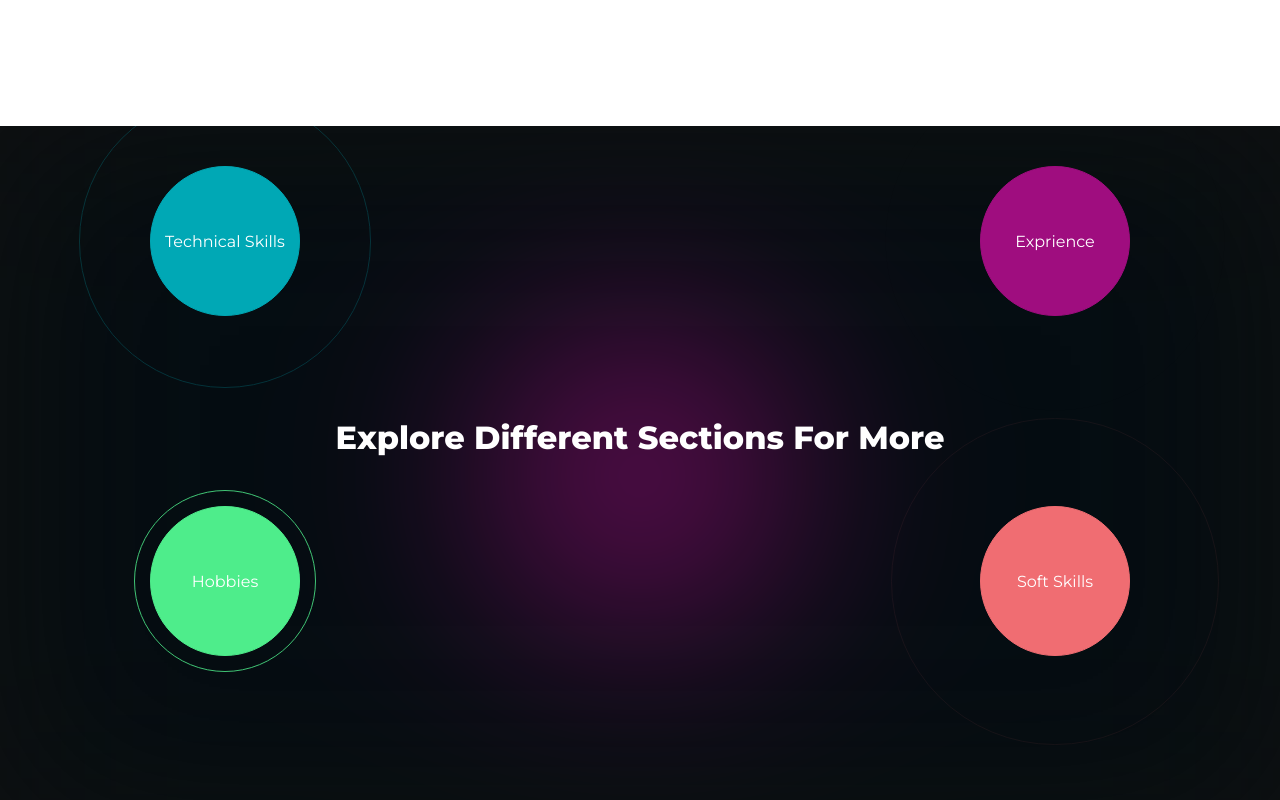
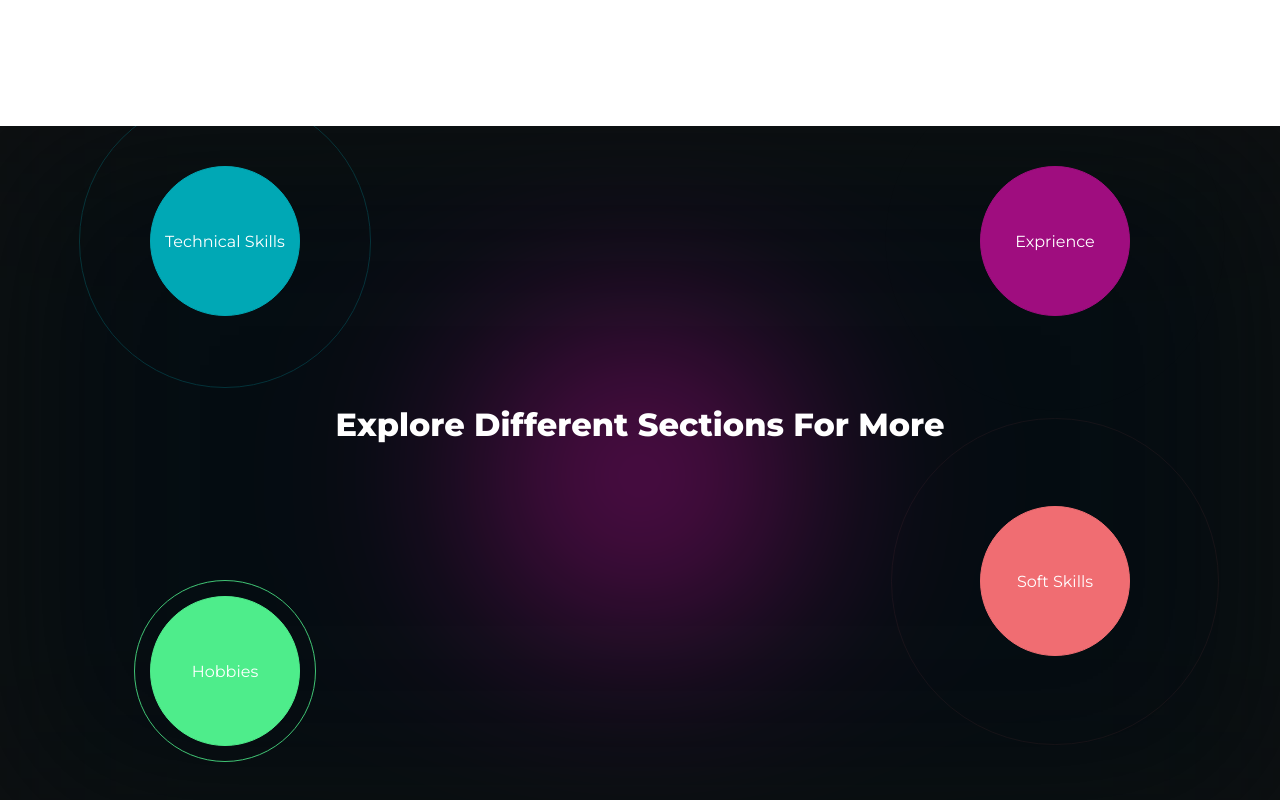
Before and after one commit to alivarastepour/Who_Am_I, a Next.js app: page / in a window 1280 px wide. Shown: the part 1495-2295 px from the top of the page. Built offline with nearby package versions, Linux system fonts and the light colour scheme.

Commit message:
more styles are added

```diff
--- a/components/AllInOne/AllInOne.tsx
+++ b/components/AllInOne/AllInOne.tsx
@@ -6,6 +6,7 @@ const inter = Inter({
   subsets: ["latin"],
   weight: ["100", "400", "500", "800"],
 });
+
 const AllInOne = () => {
   const AllInOneWrapperID = "all-in-one-wrapper";
   useIntersection({
@@ -48,7 +49,10 @@ const AllInOne = () => {
           id={"all-in-one-background-wrapper"}
           className={styles["all-in-one-background-wrapper"]}
         ></div>
-        <div id={"all-in-one-title"} className={styles["all-in-one-title"]}>
+        <div
+          id={"all-in-one-title"}
+          className={`${styles["all-in-one-title"]} ${inter.className}`}
+        >
           explore different sections for more
         </div>
         <div
--- a/styles/allInOne.module.scss
+++ b/styles/allInOne.module.scss
@@ -17,7 +17,7 @@
     opacity: 0;
     left: 50%;
     bottom: 50%;
-    transform: translate(-50%, -50%);
+    transform: translateX(-50%);
     font-size: 2rem;
     text-align: center;
     font-weight: 800;
@@ -72,7 +72,8 @@
   }
 
   .feature-container-1 {
-    right: -150px;
+    top: -150px;
+    right: 150px;
     transition-delay: 0ms;
     background-color: #9f0d7f;
     border-color: #9f0d7f;
@@ -87,7 +88,7 @@
     background-color: #f06d72;
     border-color: #f06d72;
     right: -150px;
-    top: 300px;
+    top: 380px;
     transition-delay: 100ms;
 
     .feature-container-border-container-2 {
@@ -100,6 +101,7 @@
     background-color: #00a8b5;
     border-color: #00a8b5;
     left: -150px;
+    top: 40px;
     transition-delay: 200ms;
 
     .feature-container-border-container-3 {
@@ -111,8 +113,9 @@
   .feature-container-4 {
     background-color: #4eed8b;
     border-color: #4eed8b;
-    left: -150px;
-    top: 300px;
+
+    bottom: -200px;
+    left: 150px;
 
     transition-delay: 160ms;
 
--- a/styles/globals.scss
+++ b/styles/globals.scss
@@ -45,9 +45,9 @@ body {
 }
 
 .all-in-one-sliding-feature-1 {
-  transform: translate(-300px, 40px);
+  transform: translate(0, 190px);
   &:hover {
-    transform: translate(-300px, 40px) scale(4);
+    transform: translate(0, 190px) scale(4);
 
     .description {
       display: block !important;
@@ -69,9 +69,9 @@ body {
 }
 
 .all-in-one-sliding-feature-2 {
-  transform: translate(-300px, 80px);
+  transform: translate(-300px, 0);
   &:hover {
-    transform: translate(-300px, 80px) scale(4);
+    transform: translate(-300px, 0) scale(4);
 
     .description {
       display: block !important;
@@ -94,9 +94,9 @@ body {
   }
 }
 .all-in-one-sliding-feature-3 {
-  transform: translate(300px, 40px);
+  transform: translate(300px, 0);
   &:hover {
-    transform: translate(300px, 40px) scale(4);
+    transform: translate(300px, 0) scale(4);
 
     .description {
       display: block !important;
@@ -119,9 +119,9 @@ body {
   }
 }
 .all-in-one-sliding-feature-4 {
-  transform: translate(300px, 80px);
+  transform: translate(0, -280px);
   &:hover {
-    transform: translate(300px, 80px) scale(4);
+    transform: translate(0, -280px) scale(4);
 
     .description {
       display: block !important;
@@ -185,9 +185,11 @@ body {
 @keyframes all-in-one-sliding-title {
   from {
     opacity: 0;
+    letter-spacing: 0.1rem;
   }
   to {
     opacity: 1;
+    transform: translate(-50%, -2rem);
   }
 }
 
```
